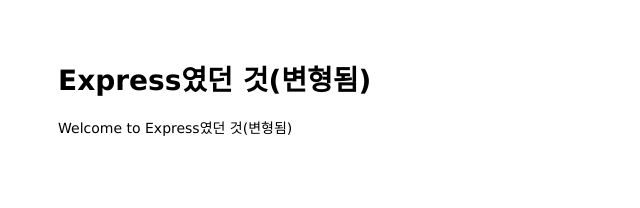
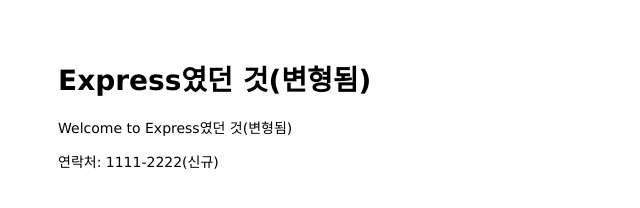
Before and after one commit to Qwarning/mastering-git-github, a website: page public/index.html in a window 1280 px wide. Shown: the whole page, without its empty margins (0-640 px from the left). Drawn offline with Linux system fonts and the light colour scheme.

Commit message:
메인페이지에 연락처 추가

```diff
--- a/public/index.html
+++ b/public/index.html
@@ -10,4 +10,8 @@
   <p>Welcome to Express였던 것(변형됨)</p>
 </body>
 
+<footer>
+  <p>연락처: 1111-2222(신규)</p>
+</footer>
+
 </html>
```
